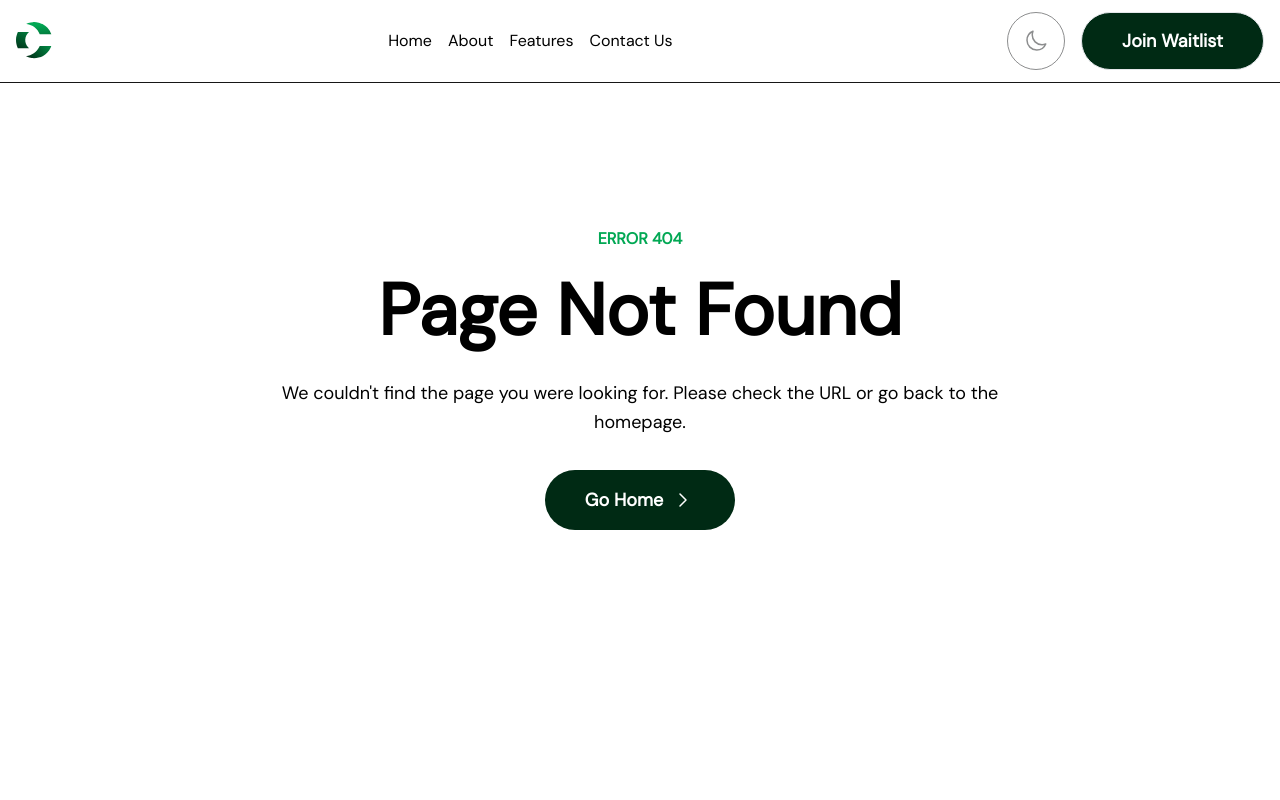
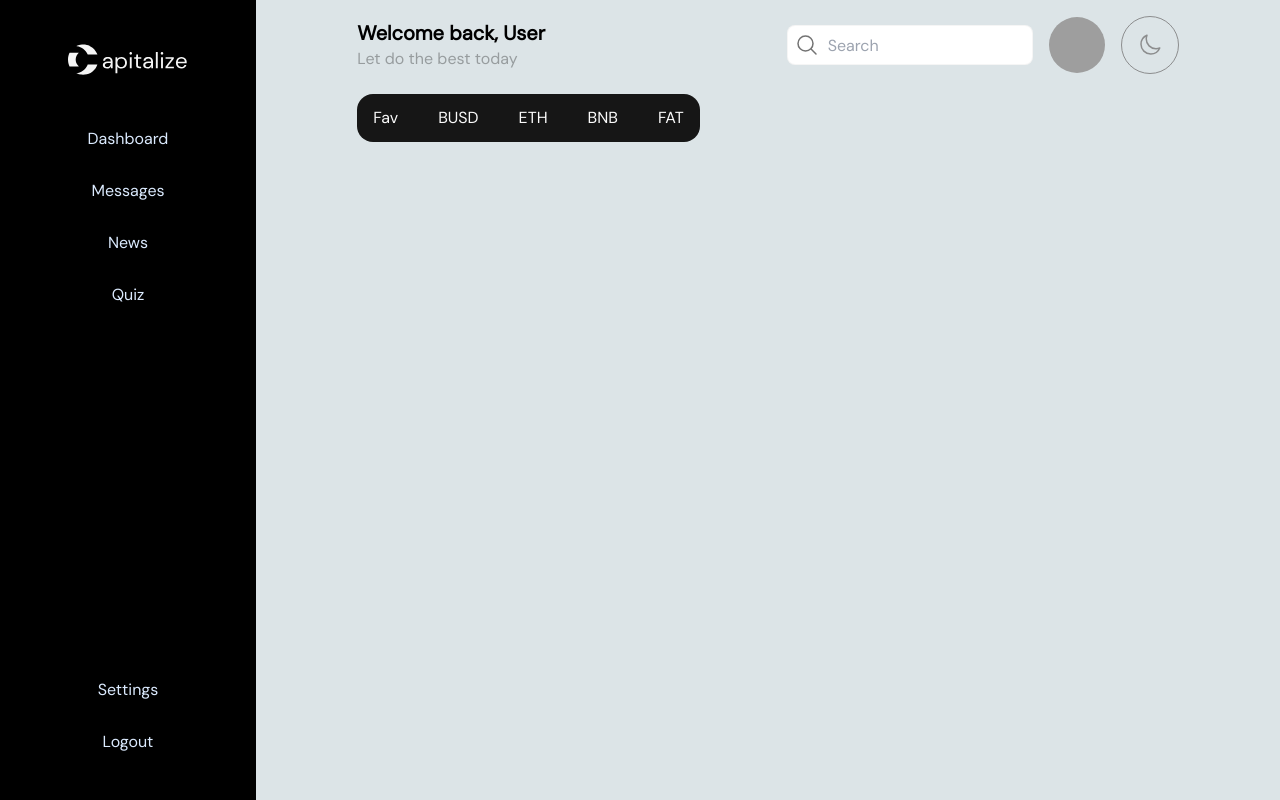
Before and after one commit to capitalizelearning/frontend, a React (Vite) app: page /trade in a window 1280 px wide. Shown: the top 800 px of the page. Built offline with nearby package versions, Linux system fonts and the light colour scheme; grey boxes are pictures that could not be loaded.

Commit message:
trade simulation work in progress

```diff
--- a/src/App.jsx
+++ b/src/App.jsx
@@ -19,6 +19,7 @@ import {
 } from "react-router-dom";
 
 import QuizPage from "./pages/Dashboard/QuizPage";
+import TradeIndex from "./pages/Trade/TradeIndex";
 // import Dashboard from "./pages/Dashboard";
 
 // function ProtectedRoute() {
@@ -51,6 +52,7 @@ export default function App() {
                 <Route path="/features" element={<Features />} />
                 <Route path="/dashboard" element={<Dashboard2 />} />
                 <Route path="/quiz" element={<QuizPage />} />
+                <Route path="/trade" element={<TradeIndex />} />
 
                 {/* <Route path="/learn/content/" element={<Content/>} /> */}
                 {/* </Route> */}
--- /dev/null
+++ b/src/components/Trade/TradeTabs.jsx
@@ -0,0 +1,33 @@
+import { useState } from "react"
+
+function TradeTabs() {
+    const tabs = [
+        { title: 'Fav', value: 'fav' },
+        { title: 'BUSD', value: 'BUSD' },
+        { title: 'ETH', value: 'ETH' },
+        { title: 'BNB', value: 'BNB' },
+        { title: 'FAT', value: 'FAT' },
+    ]
+
+    const [selectedTab, setSelectedTab] = useState('')
+
+    return (
+        <div className='rounded-2xl flex space-x-2 bg-[#161616] justify-between py-2 mt-5'>
+            {
+                tabs?.map((e, index) => (
+                    <button
+                        type="button"
+                        key={index}
+                        onClick={() => setSelectedTab(e?.value)}
+                        className={`rounded-2xl px-4 py-1  w-full
+                        ${selectedTab === e?.title && 'bg-[#1F1F1F]'}
+                          text-[#FBFBFB]`}>
+                        <span className="">{e?.title}</span>
+                    </button>
+                ))
+            }
+        </div>
+    )
+}
+
+export default TradeTabs
--- /dev/null
+++ b/src/pages/Trade/TradeIndex.jsx
@@ -0,0 +1,21 @@
+import Layout from "../../components/Layout/Layout"
+import TradeTabs from "../../components/Trade/TradeTabs"
+
+function TradeIndex() {
+    return (
+        <Layout>
+            <div className="md:max-h-[80vh] flex">
+                {/* Trade Analysis */}
+                <div className="flex-0">
+                    {/* Tabs */}
+                    <TradeTabs />
+                </div>
+
+                {/* Charts */}
+                <div className="flex-1"></div>
+            </div>
+        </Layout>
+    )
+}
+
+export default TradeIndex
```
